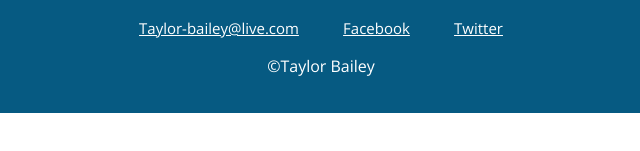
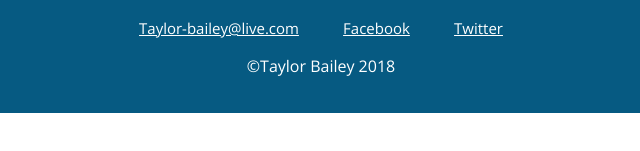
Before and after one commit to taylorbailey97/taylorbailey97.github.io, a plain HTML site: page cit230/assignments.html in a window 1280 px wide. Shown: the part 569-720 px from the top of the page, 319-959 px from the left. Drawn offline with nearby package versions, Linux system fonts and the light colour scheme.

Commit message:
date at bottom

```diff
--- a/cit230/assignments.html
+++ b/cit230/assignments.html
@@ -80,6 +80,6 @@
         <a href="taylor-bailey@live.com" target="_blank">Taylor-bailey@live.com</a>
         <a href="https://www.facebook.com/profile.php?id=100009128855680" target="_blank">Facebook</a>
         <a href="https://twitter.com/Taylorbailey525" target="_blank">Twitter</a>
-    <p>&copy;Taylor Bailey</p>
+    <p>&copy;Taylor Bailey 2018</p>
 </footer>
 </html>
```
